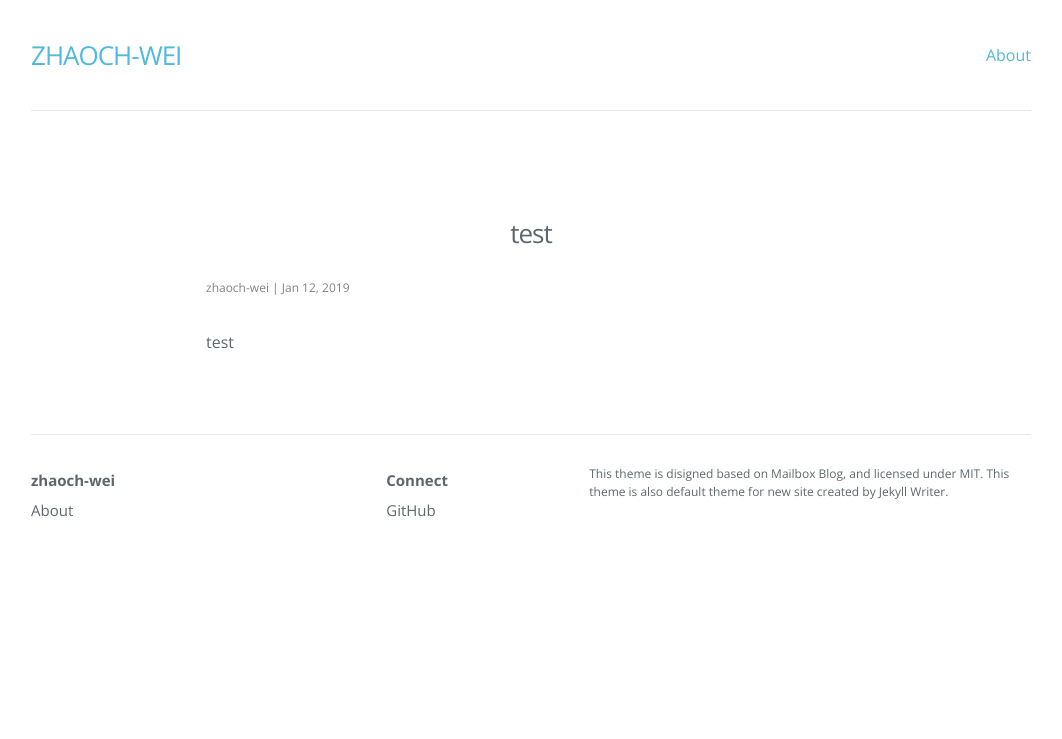
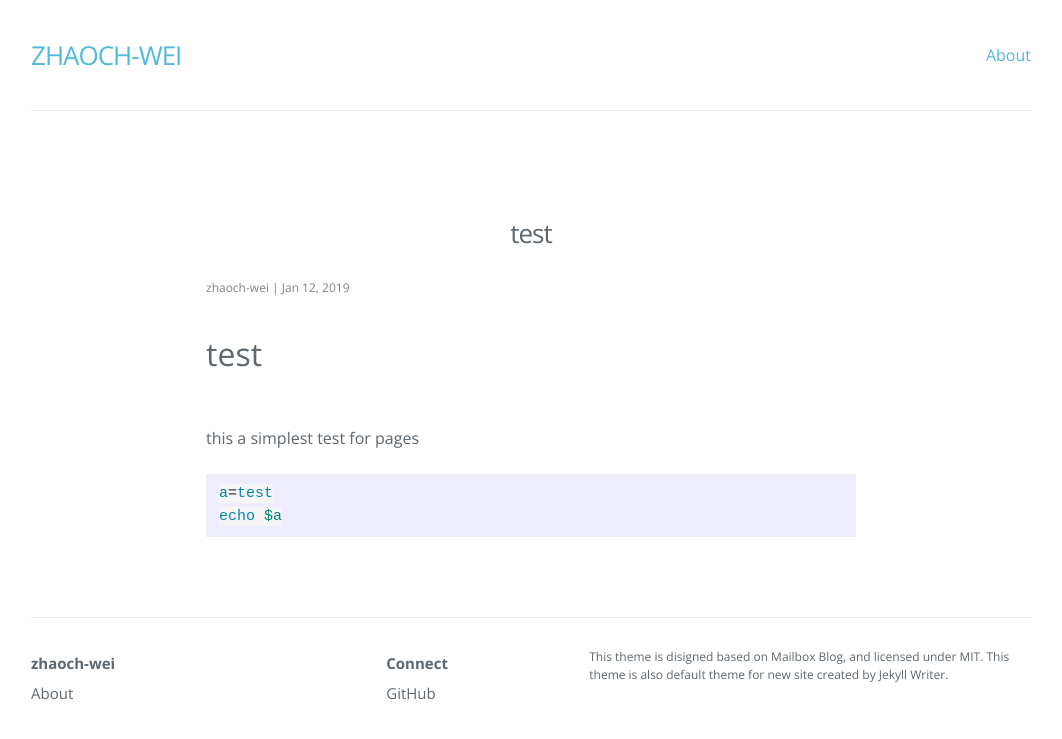
Before and after one commit to zhaoch-wei/zhaoch-wei, a Jekyll site: the page built from _posts/2019-01-12-test.md, in a window 1280 px wide. Shown: the top 739 px of the page, without its empty margins (109-1171 px from the left). Built offline with Jekyll 4.4.1, drawn with Linux system fonts in a browser that asks for light colours; nearby versions of some CDN libraries.

Commit message:
Update test

````diff
--- a/_posts/2019-01-12-test.md
+++ b/_posts/2019-01-12-test.md
@@ -4,4 +4,9 @@ layout: post
 categories: test
 tags: test
 ---
-test
+# test
+this a simplest test for pages
+```bash
+a=test
+echo $a
+```
````
